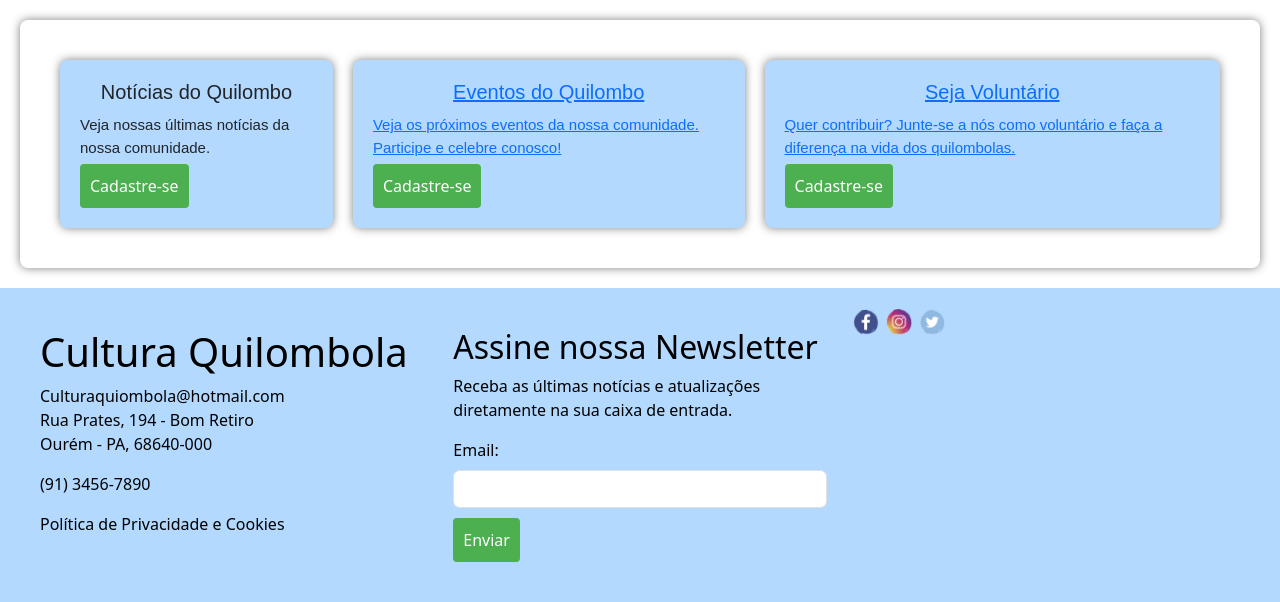
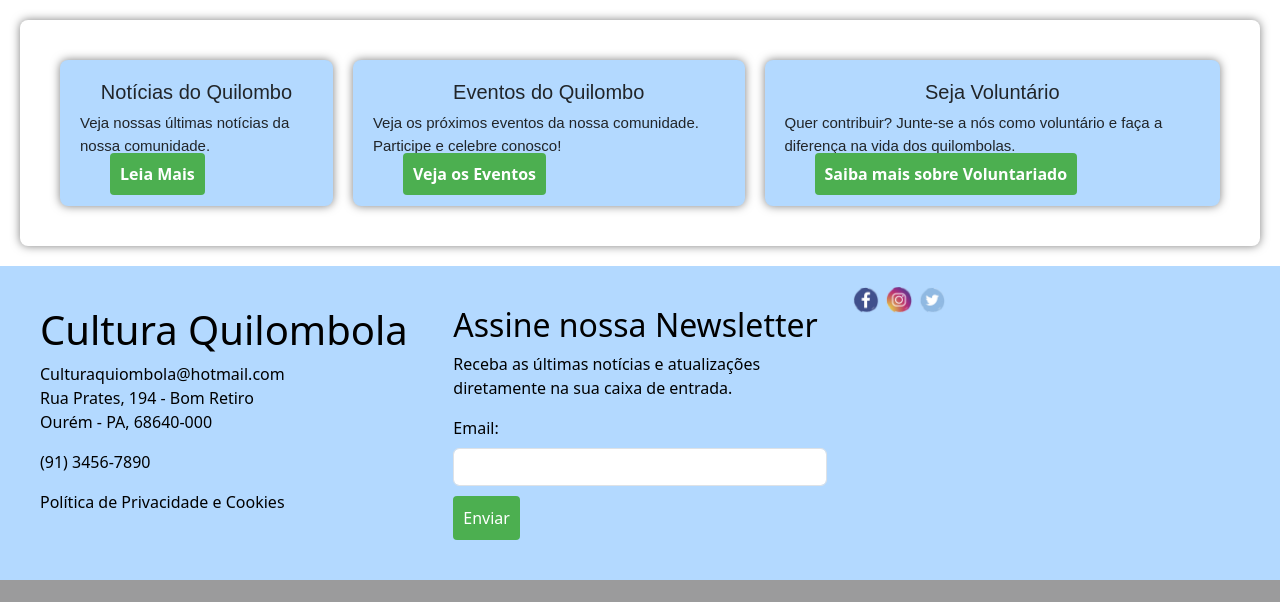
Before and after one commit to WerllonSantos/CulturaQuilombola, a Django app: page /culturaquilombola/ in a window 1280 px wide. Shown: the part 858-1460 px from the top of the page. After the commit the page ends 1438 px from the top, so only its background shows below. Run offline with Django 5.2, Linux system fonts and the light colour scheme.

Commit message:
paginas news

```diff
--- a/minhaapp/urls.py
+++ b/minhaapp/urls.py
@@ -4,7 +4,6 @@ from .viewsets import VoluntarioViewSet, DoacaoViewSet, ContatoViewSet
 from .views import pagina, sobre, equipe, noticias, eventos, Voluntario, Doacao, Contato, createVoluntario, \
     readVoluntario, updateVoluntario, deleteVoluntario, createDoacao, readDoacao, updateDoacao, deleteDoacao, readContato, \
     createContato, updateContato, deleteContato, cadastrar_Voluntario, pagina_sucesso, mostrar_voluntario, lista_contatos
-
 
 
 router = routers.DefaultRouter()
--- a/static/css/style.css
+++ b/static/css/style.css
@@ -43,22 +43,29 @@
      font-size: 20px;
      font-family: Arial, sans-serif;
      text-align: center;
-     margin-bottom: 10px;
+     margin-bottom: 10px auto;
 
 }
 
 .box p{
      font-size: 14px;
      font-family: Arial, sans-serif;
+     margin-bottom: 10px auto;
 
 }
 
-.box button{
+.box a{
      background-color: #4caf50;
      padding: 10px;
      border: none;
      border-radius: 4px;
      cursor: pointer;
+     text-decoration: none;
+     font-weight: bold;
+     color: #fff;
+     margin-left: 30px;
+     margin-bottom: 20px;
+
 
 }
 
--- a/template/contato.html
+++ b/template/contato.html
@@ -15,7 +15,7 @@
     </div>
 
 
-     <div class="box-contato" style=" d-flex flex-column align-items-center">
+     <div class="box-contato" >
             <form action="#" method="post">
                  {% csrf_token %}
                     {{ contatoForm }}
--- a/template/pagina.html
+++ b/template/pagina.html
@@ -60,26 +60,25 @@
   </div>
 
 <div class="container-pagina" >
-        <div class="box" >
+<div class="box">
     <h2>Notícias do Quilombo</h2>
     <p>Veja nossas últimas notícias da nossa comunidade.</p>
-            <a href="/culturaquilombola/noticias/"</a>
-             <button type="submit" class="btn btn-primary">Cadastre-se</button>
-        </div>
+    <a href="/culturaquilombola/noticias/">Leia Mais</a></div>
 
 <div class="box">
     <h2>Eventos do Quilombo</h2>
     <p>Veja os próximos eventos da nossa comunidade. Participe e celebre conosco!</p>
-            <a href="/culturaquilombola/eventos/ooo"</a>
-             <button type="submit" class="btn btn-primary">Cadastre-se</button>
+    <a href="/culturaquilombola/eventos/">Veja os Eventos</a>
+
 </div>
 
 <div class="box">
     <h2>Seja Voluntário</h2>
     <p>Quer contribuir? Junte-se a nós como voluntário e faça a diferença na vida dos quilombolas.</p>
-            <a href="/culturaquilombola/voluntario/"</a>
-             <button type="submit" class="btn btn-primary">Cadastre-se</button>
+    <a href="/culturaquilombola/cadastrar_Voluntario/">Saiba mais sobre Voluntariado</a>
+
 </div>
+
 
 </div>
 
```
Also changed, not shown: other parts of static/css/style.css (+13 -17 lines), template/Doacao.html (+6 -3 lines), template/noticias.html (+9 -14 lines), db.sqlite3. Lines whose indentation alone changed are shown as unchanged.
